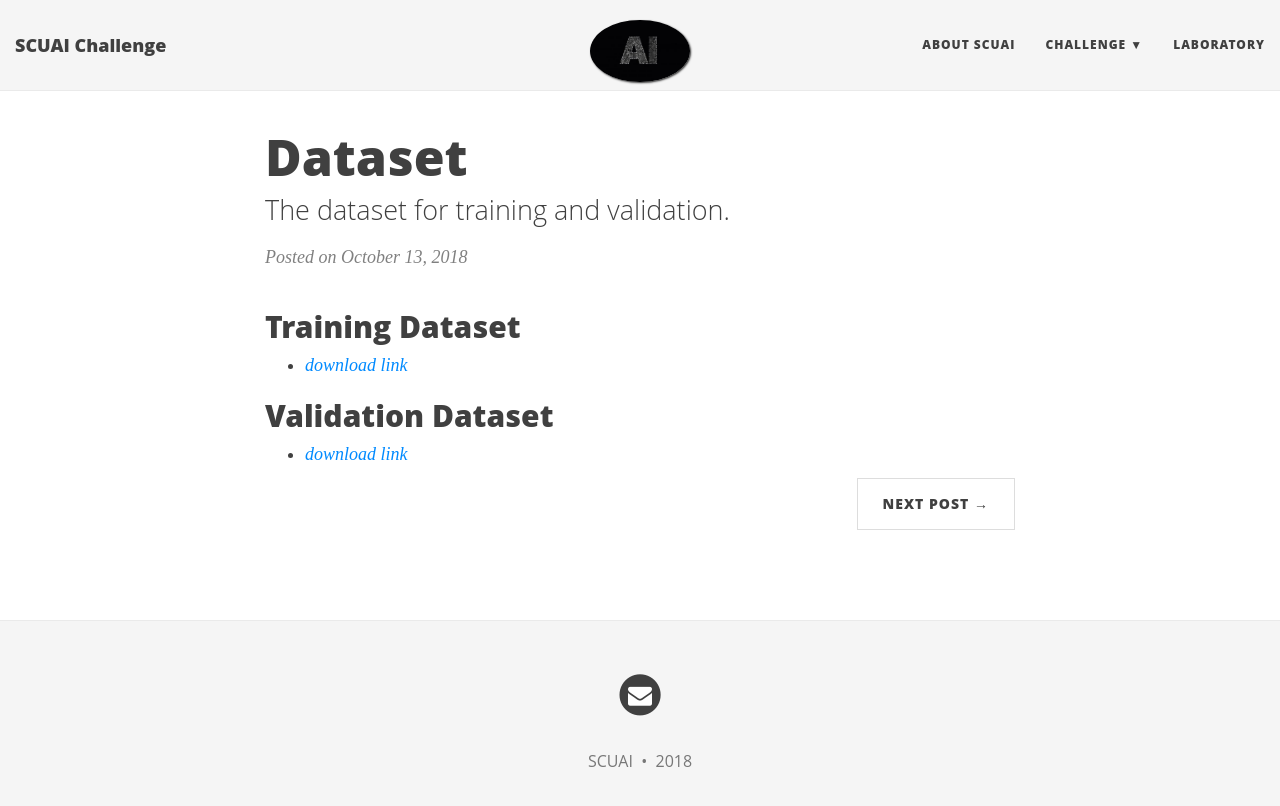
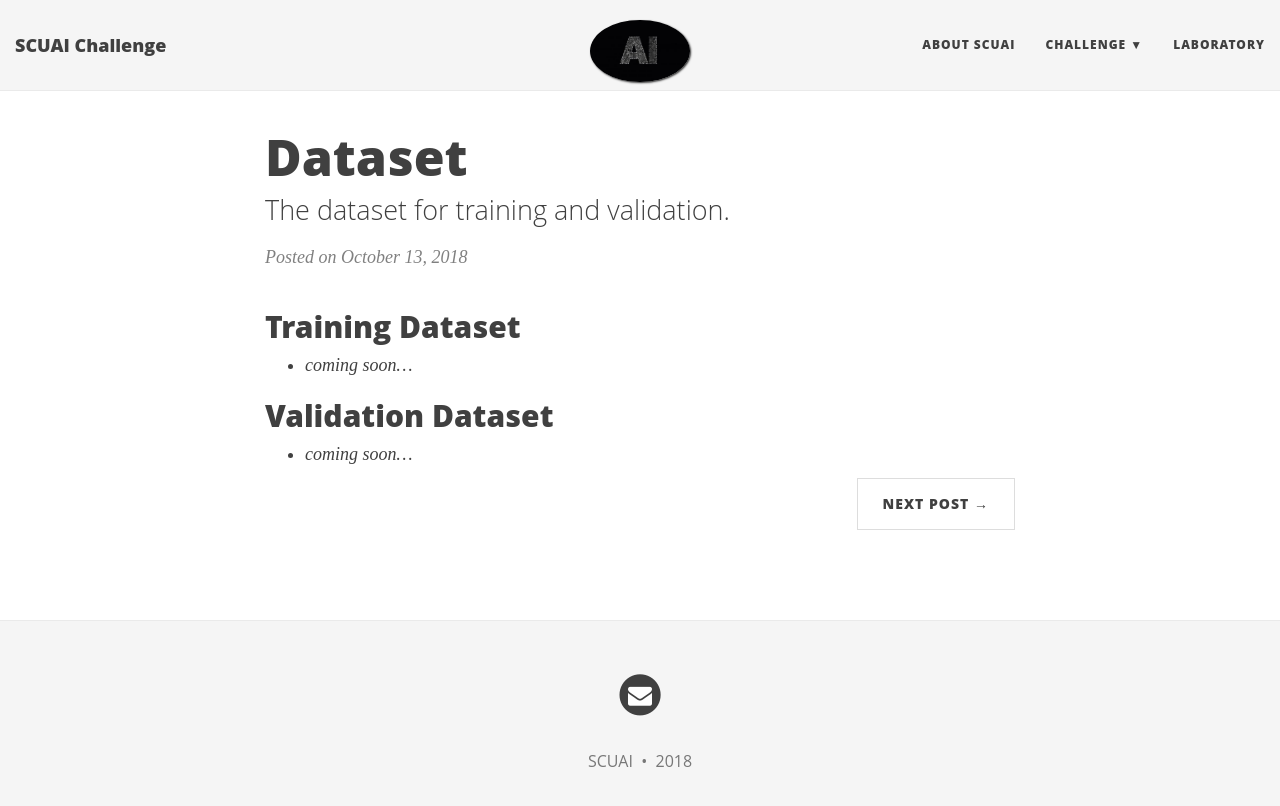
Before and after one commit to SCUAIClub/SCUAIClub.github.io, a Jekyll site: the page built from _posts/2018-10-13-dataset.md, in a window 1280 px wide. Shown: the top 806 px of the page. Built offline with Jekyll 4.4.1, drawn with Linux system fonts in a browser that asks for light colours; nearby versions of some CDN libraries; some web fonts are replaced.

Commit message:
update dataset

```diff
--- a/_posts/2018-10-13-dataset.md
+++ b/_posts/2018-10-13-dataset.md
@@ -8,8 +8,10 @@ subtitle: The dataset for training and validation.
 
 ## Training Dataset
 
-- *[download link]()*
+<!-- - *[download link]()* -->
+- *coming soon...*
 
 ## Validation Dataset
 
-- *[download link]()*
+<!-- - *[download link]()* -->
+- *coming soon...*
```
